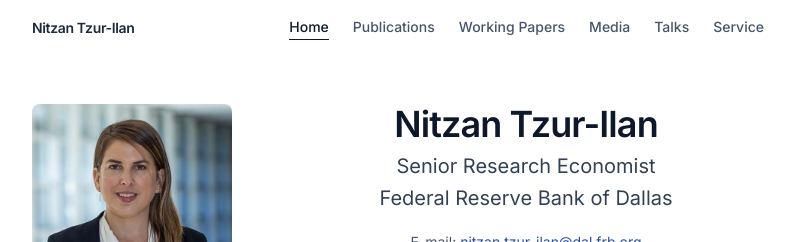
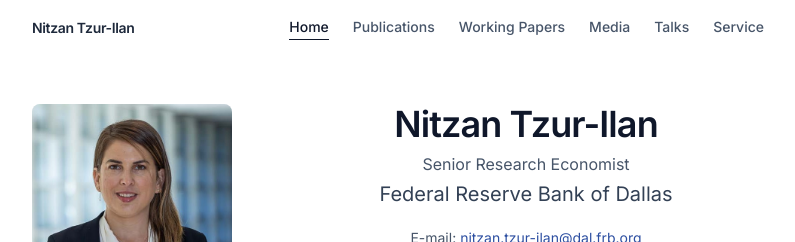
Before and after one commit to nitzantzur/website, a React (Vite) app: page / in a window 1280 px wide. Shown: the top 242 px of the page, without its empty margins (242-1037 px from the left). Built offline with nearby package versions, Linux system fonts and the light colour scheme.

Commit message:
Make title smaller than institution name
Co-Authored-By: Claude Sonnet 4.6 <noreply@anthropic.com>

```diff
--- a/src/pages/Home.tsx
+++ b/src/pages/Home.tsx
@@ -88,7 +88,7 @@ export default function Home() {
             <h1 className="text-4xl font-bold text-slate-900 tracking-tight mb-2">
               {bio.name}
             </h1>
-            <p className="text-xl text-slate-700 mb-1">{bio.title}</p>
+            <p className="text-base text-slate-600 mb-1">{bio.title}</p>
             <p className="text-xl text-slate-700 mb-5">{bio.institution}</p>
 
             <p className="text-sm text-slate-600 mb-5">
```
